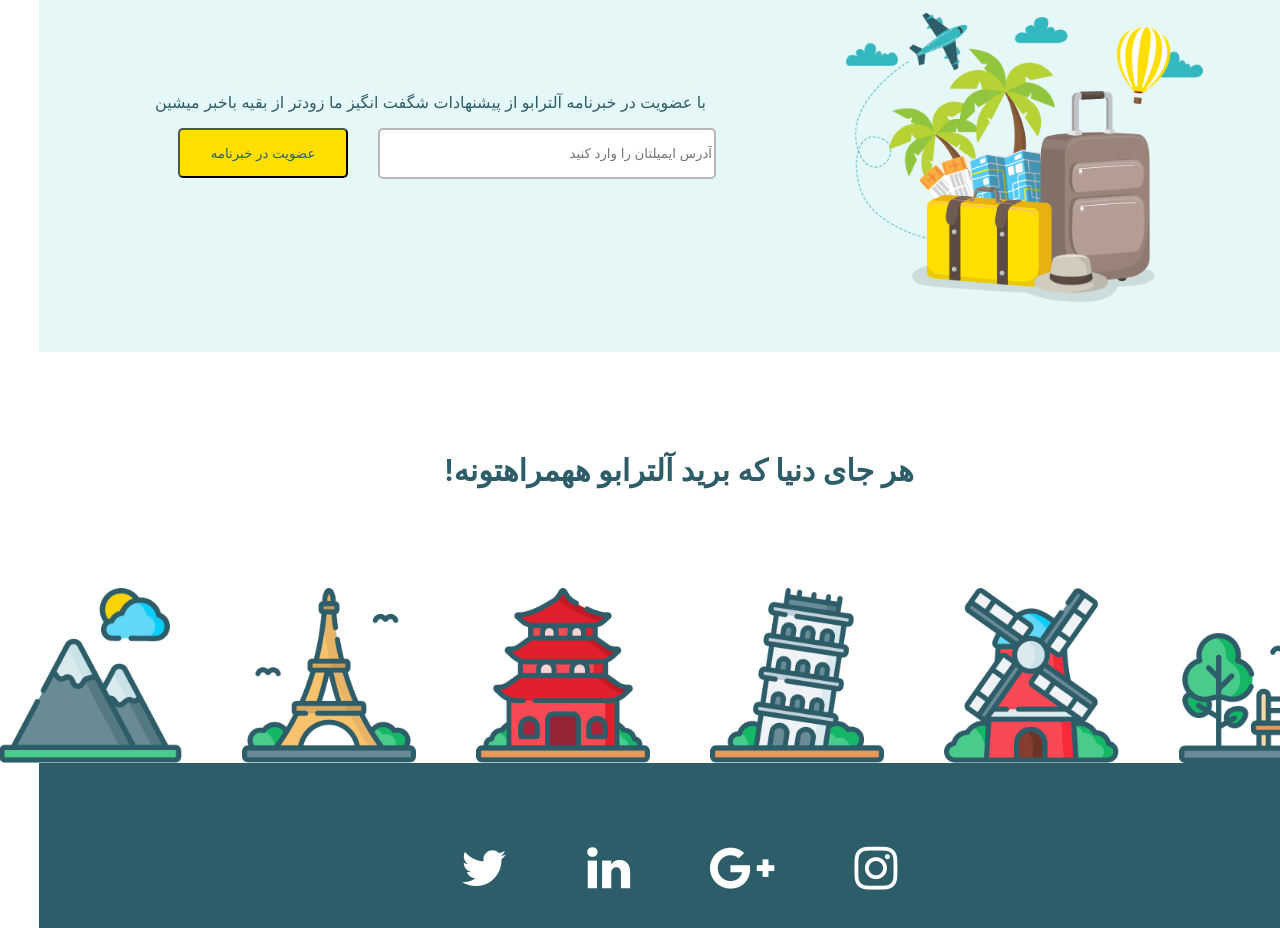
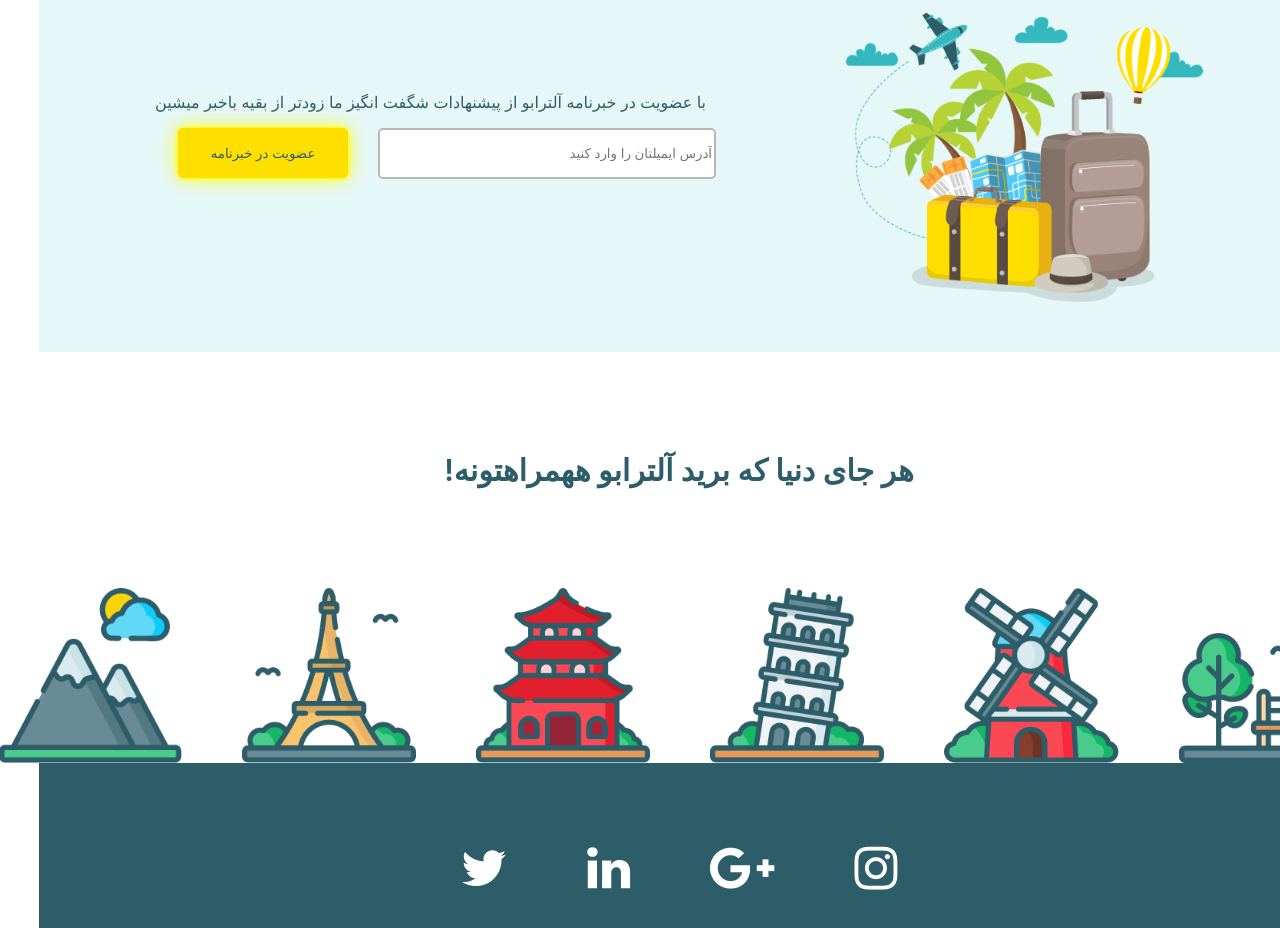
Before and after one commit to mohsen-pashootan/nahira-test-project, a React (Create React App) app: page / in a window 1280 px wide. Shown: the part 2280-3208 px from the top of the page. Built offline with nearby package versions, Linux system fonts and the light colour scheme.

Commit message:
shadow added to the button in newsletter

```diff
--- a/src/components/newsletter/newsletter.css
+++ b/src/components/newsletter/newsletter.css
@@ -33,6 +33,9 @@
     height: 50px;
     margin-right: 30px;
     border-radius: 5px;
+    border: none;
     background-color: #FFDF00;
     color: #2E5D6A;
+    box-shadow: 0.5px 0.5px 1.5px yellow, 0 0 20px yellow, 0 0 4px yellow;
+
 }
```
